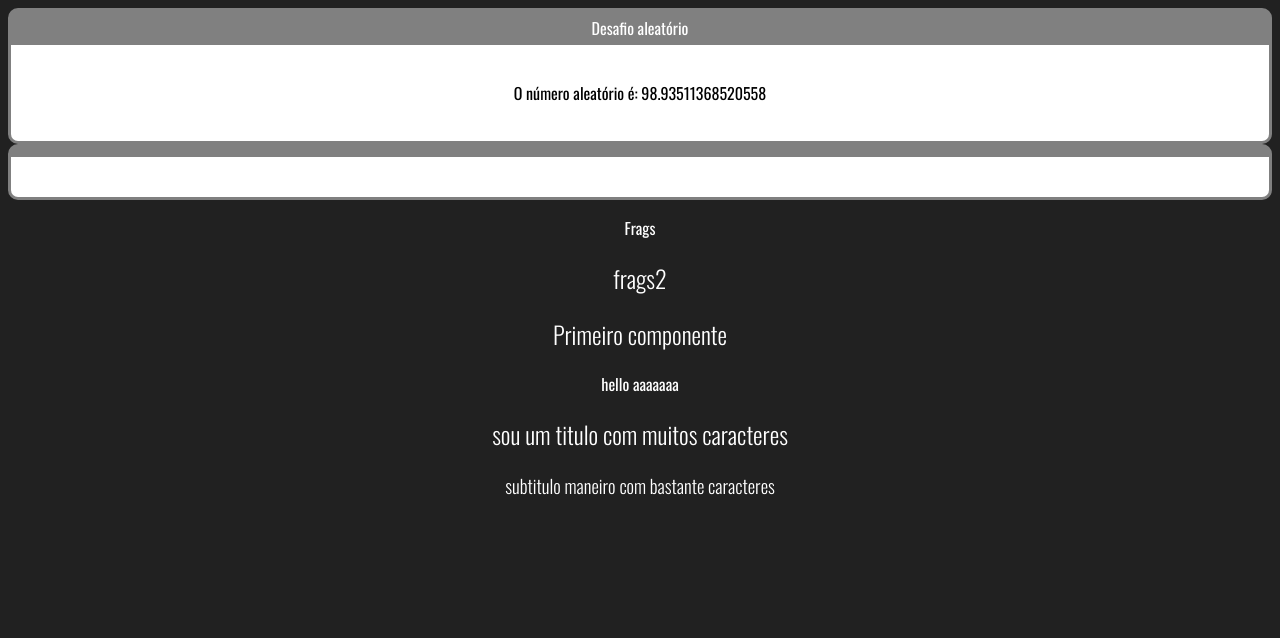
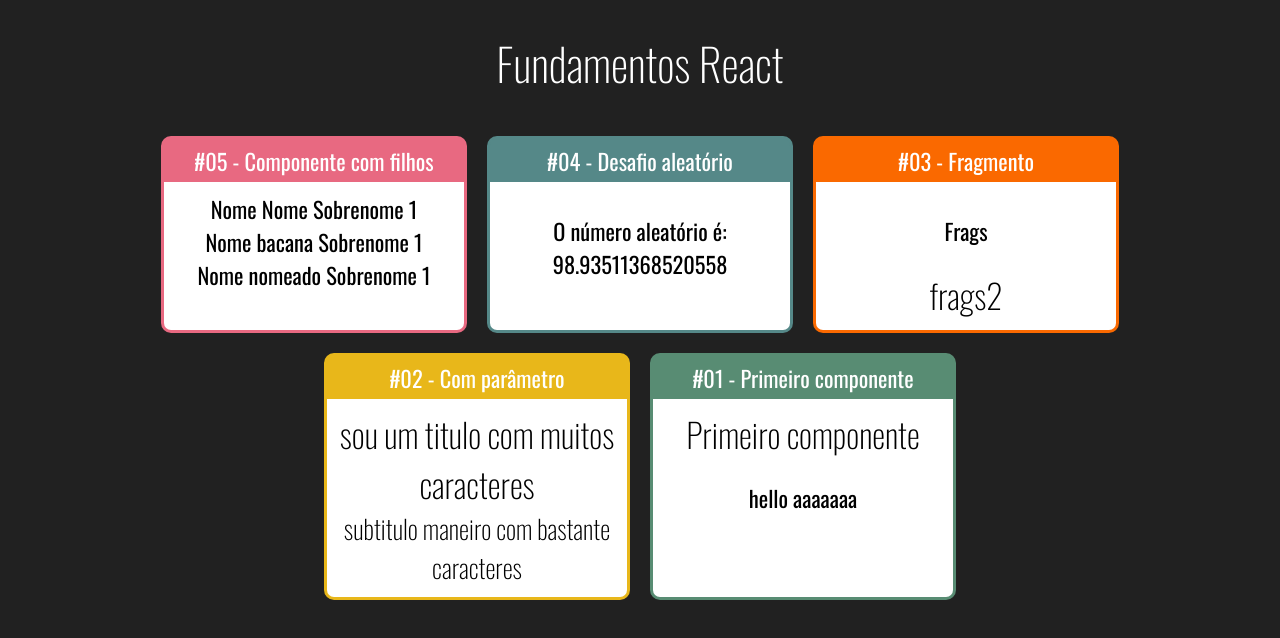
Before and after one commit to jaycalixto/learning-reactjs, a React (Create React App) app: page / in a window 1280 px wide. Shown: the top 638 px of the page. Built offline with nearby package versions, Linux system fonts and the light colour scheme.

Commit message:
next lesson https://www.udemy.com/course/react-redux-pt/learn/lecture/19636686#overview

```diff
--- /dev/null
+++ b/src/App.css
@@ -0,0 +1,5 @@
+.App .Cards {
+    display: flex;
+    justify-content: center;
+    flex-wrap: wrap;
+}
--- a/src/App.jsx
+++ b/src/App.jsx
@@ -1,24 +1,43 @@
 import React from 'react';
+import './App.css';
 
 import Primeiro from './components/basicos/Primeiro';
 import ComParametro from './components/basicos/ComParametro';
 import Fragmento from './components/basicos/Fragmento';
 import Aleatorio from './components/basicos/Aleatorio';
 import Card from './components/layout/Card';
+import Familia from './components/basicos/Familia';
 
 export default function App() {
     return (
-        <div id="ap">
-            <Card titulo="Desafio aleatório">
+        <div className="App">
+            <h1>Fundamentos React</h1>
+
+            <div className="Cards">
+                <Card titulo="#05 - Componente com filhos" color="#E86981">
+                    <Familia sobrenome="Sobrenome 1" >
+                    </Familia>
+                </Card>
+
+                <Card titulo="#04 - Desafio aleatório" color="#588">
                     <Aleatorio maximo={100} minimo={1} />
                 </Card>
-            <Card />
+
+                <Card titulo="#03 - Fragmento" color="#FA6900">
                     <Fragmento />
-            <Primeiro></Primeiro>
+                </Card>
+
+                <Card titulo="#02 - Com parâmetro" color="#E8B71A">
                     <ComParametro
                         titulo="sou um titulo com muitos caracteres"
                         subtitulo="subtitulo maneiro com bastante caracteres"
-            ></ComParametro>
+                    />
+                </Card>
+
+                <Card titulo="#01 - Primeiro componente" color="#588C73">
+                    <Primeiro />
+                </Card>
+            </div>
         </div>
     );
 }
--- /dev/null
+++ b/src/components/basicos/Familia.jsx
@@ -0,0 +1,12 @@
+import React from 'react';
+import FamiliaMembro from './FamiliaMembro';
+
+export default function Familia(p) {
+    return(
+        <div>
+            <FamiliaMembro nome="Nome Nome" sobrenome={p.sobrenome} >{p.children}</FamiliaMembro>
+            <FamiliaMembro nome="Nome bacana" {...p} >{p.children}</FamiliaMembro>
+            <FamiliaMembro nome="Nome nomeado" sobrenome={p.sobrenome} >{p.children}</FamiliaMembro>
+        </div>
+    );
+}
--- /dev/null
+++ b/src/components/basicos/FamiliaMembro.jsx
@@ -0,0 +1,9 @@
+import React from 'react';
+
+export default function FamiliaMembro(p) {
+    return(
+        <div>
+            {p.nome} {p.sobrenome}
+        </div>
+    );
+}
--- a/src/components/layout/Card.css
+++ b/src/components/layout/Card.css
@@ -1,8 +1,12 @@
 .Card {
-    background-color: gray;
     border-radius: 10px;
     overflow: hidden;
-    border: 3px solid gray;
+    border: 3px solid;
+    margin: 10px;
+    display: flex;
+    flex-direction: column;
+    min-width: 300px;
+    max-width: 300px;
 }
 
 .Card .Title {
@@ -14,5 +18,6 @@
 .Card .Content {
     background-color: #fff;
     color: #000;
-    padding: 20px;
+    padding: 10px;
+    flex-grow: 1;
 }
--- a/src/components/layout/Card.jsx
+++ b/src/components/layout/Card.jsx
@@ -2,8 +2,14 @@
 import './Card.css';
 
 export default function Card(p) {
+
+    const cardStyle = {
+        backgroundColor: p.color || '#500',
+        borderColor: p.color || '#500'
+    };
+
     return (
-        <div className="Card">
+        <div className="Card" style={cardStyle}>
             <div className="Title">{p.titulo}</div>
             <div className="Content">{p.children}</div>
         </div>
--- a/src/index.css
+++ b/src/index.css
@@ -3,8 +3,14 @@
     background-color: #212121;
     color: white;
     text-align: center;
+    font-size: 1.4rem;
 }
 
 h1, h2, h3 {
-    font-weight: 300;
+    font-weight: 200;
 }
+
+h2, h3 {
+    font-weight: 200;
+    margin: 0;
+}
```
Lines whose indentation alone changed are shown as unchanged.
